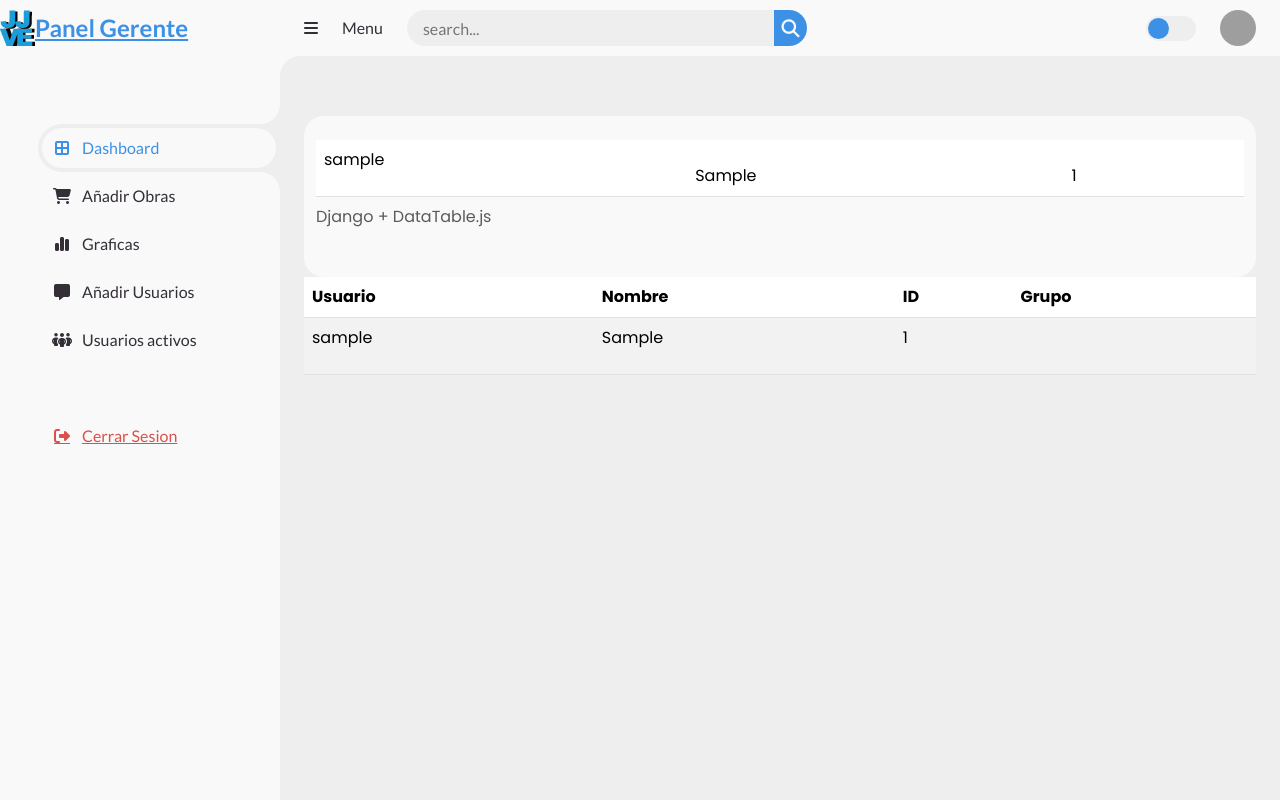
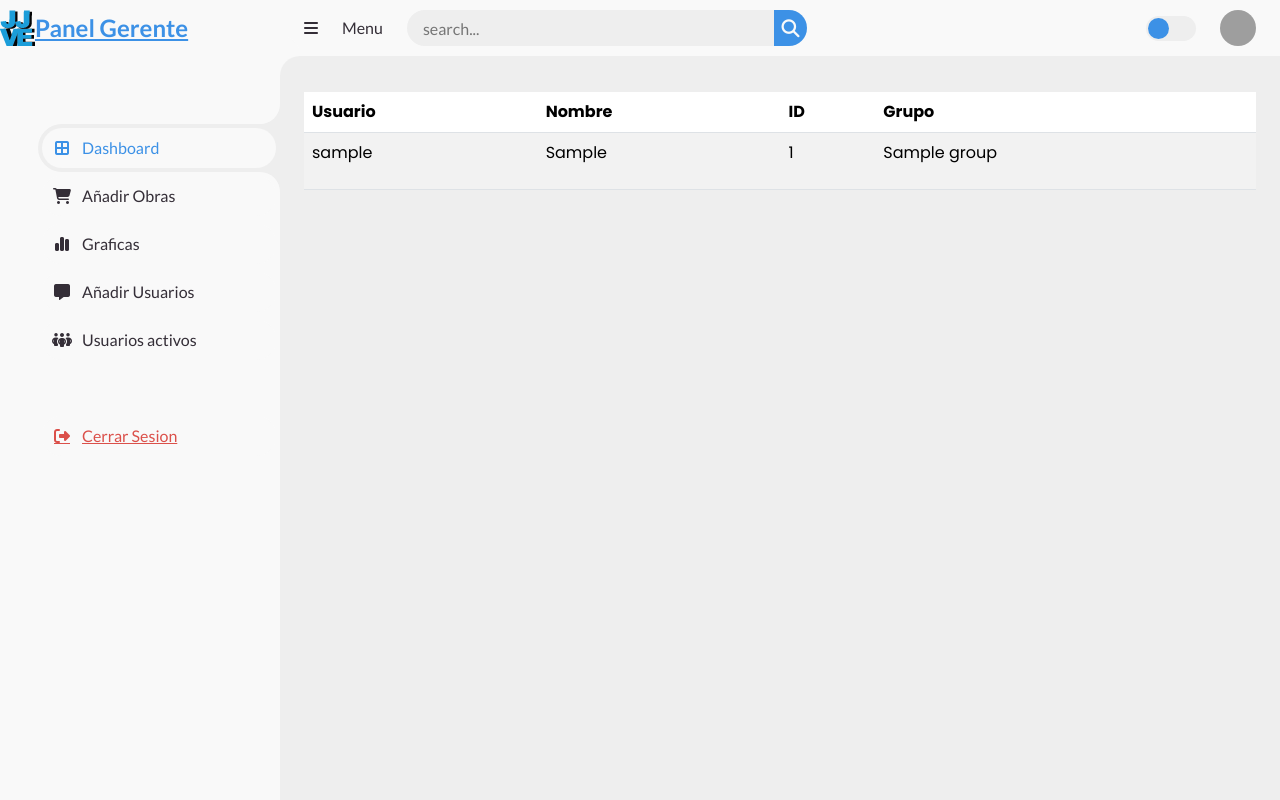
Before and after one commit to jgarcia9300/backend-desarrollo, a Django app: template core/templates/frontend/Director/homeDirector.html in a window 1280 px wide. Run offline with Django 5.2, Linux system fonts and the light colour scheme; tables that the repository leaves empty hold one stand-in row (values such as "Sample post"); the template is opened without the code that fills it: values that come from a table or form of the project are taken from there, most other values are stand-ins (such as "Sample title", 1, 10 or a date in 2020); some libraries are stand-ins or nearby versions; grey boxes are pictures that could not be loaded.

Commit message:
Actualizacion listar usuarios en director

```diff
--- a/core/templates/frontend/Director/homeDirector.html
+++ b/core/templates/frontend/Director/homeDirector.html
@@ -3,38 +3,6 @@
 {% block content %}
 
 <body>
-    <div class="container mt-4">
-        <div class="row">
-            <div class="col-sm-12 col-md-12 col-lg-12 col-xl-12">
-                <div class="table-responsive">
-                    <table id="datatable-programmers" class="table">
-                        <caption>
-                            Django + DataTable.js
-                        </caption>
-                        <thead>
-                            {% for user in all_user %}
-                            <tr>
-                                <td>
-                                    <p>{{ user.username }}</p>
-                                </td>
-                                <td>
-                                    {{ user.first_name }}
-                                </td>
-                                <td>
-                                    {{ user.id }}
-                                </td>
-                                <td>
-                                    {{ user.groups.first.name }}  <!-- Obtiene el nombre del primer grupo al que pertenece el usuario -->
-                                </td>
-                            </tr>
-                            {% endfor %}
-                        </thead>
-                        <tbody id="tableBody_programmers"></tbody>
-                    </table>
-                </div>
-            </div>
-        </div>
-    </div>
     <table id="example" class="table table-striped" style="width: 100;">
         <thead>
           <tr>
@@ -45,7 +13,7 @@
           </tr>
         </thead>
         <tbody>
-          {% for user in all_user %}
+          {% for user in users_capataz %}
           <tr>
               <td>
                   <p>{{ user.username }}</p>
@@ -57,7 +25,7 @@
                   {{ user.id }}
               </td>
               <td>
-                  {{ user.groups.first.name }}  <!-- Obtiene el nombre del primer grupo al que pertenece el usuario -->
+                  {{ group.name }}  <!-- Obtiene el nombre del primer grupo al que pertenece el usuario -->
               </td>
           </tr>
           {% endfor %}
```
